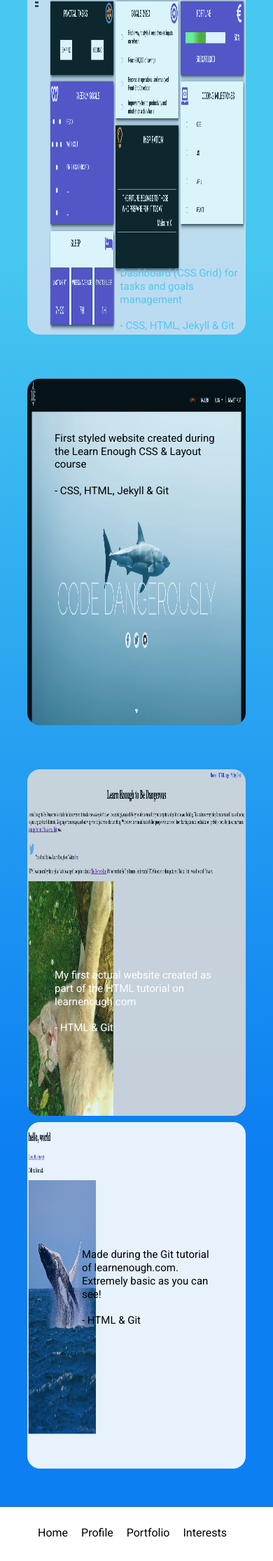
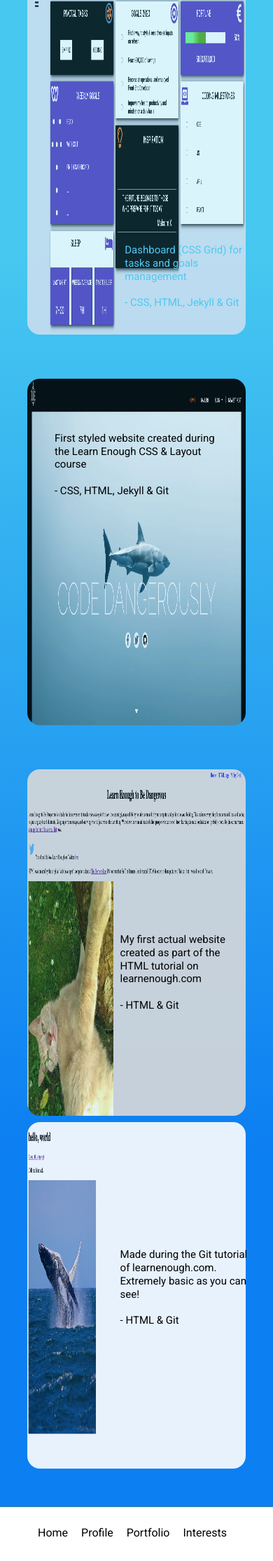
Before and after one commit to BlockProgram/official, a Jekyll site: the page built from index.html, in a window 390 px wide. Shown: the part 3495-5725 px from the top of the page at 70% size. Built offline with Jekyll 4.4.1, drawn with Linux system fonts in a browser that asks for light colours.

Commit message:
finalize mobile layout

```diff
--- a/css/main.css
+++ b/css/main.css
@@ -985,9 +985,9 @@ left: 38px;
   }
   .topleft-text {
     color: #50C8F0;
-    left: 44%;
+    left: 45.7%;
     max-width: 44vw;
-    top: 30.8%;
+    top: 29.5%;
   }
   .topright-text {
     left: 20%;
@@ -995,15 +995,14 @@ left: 38px;
     max-width: 60vw;
   }
   .bottomleft-text {
-    color: #fff;
     font-size: 15px;
-    left: 20%;
-    top: 70%;
-    max-width: 60vw;
+    left: 44%;
+    top: 68%;
+    max-width: 45vw;
   }
   .bottomright-text {
     font-size: 15px;
-    left: 30%;
+    left: 44%;
     bottom: 10%;
     max-width: 50vw;
   }
```
